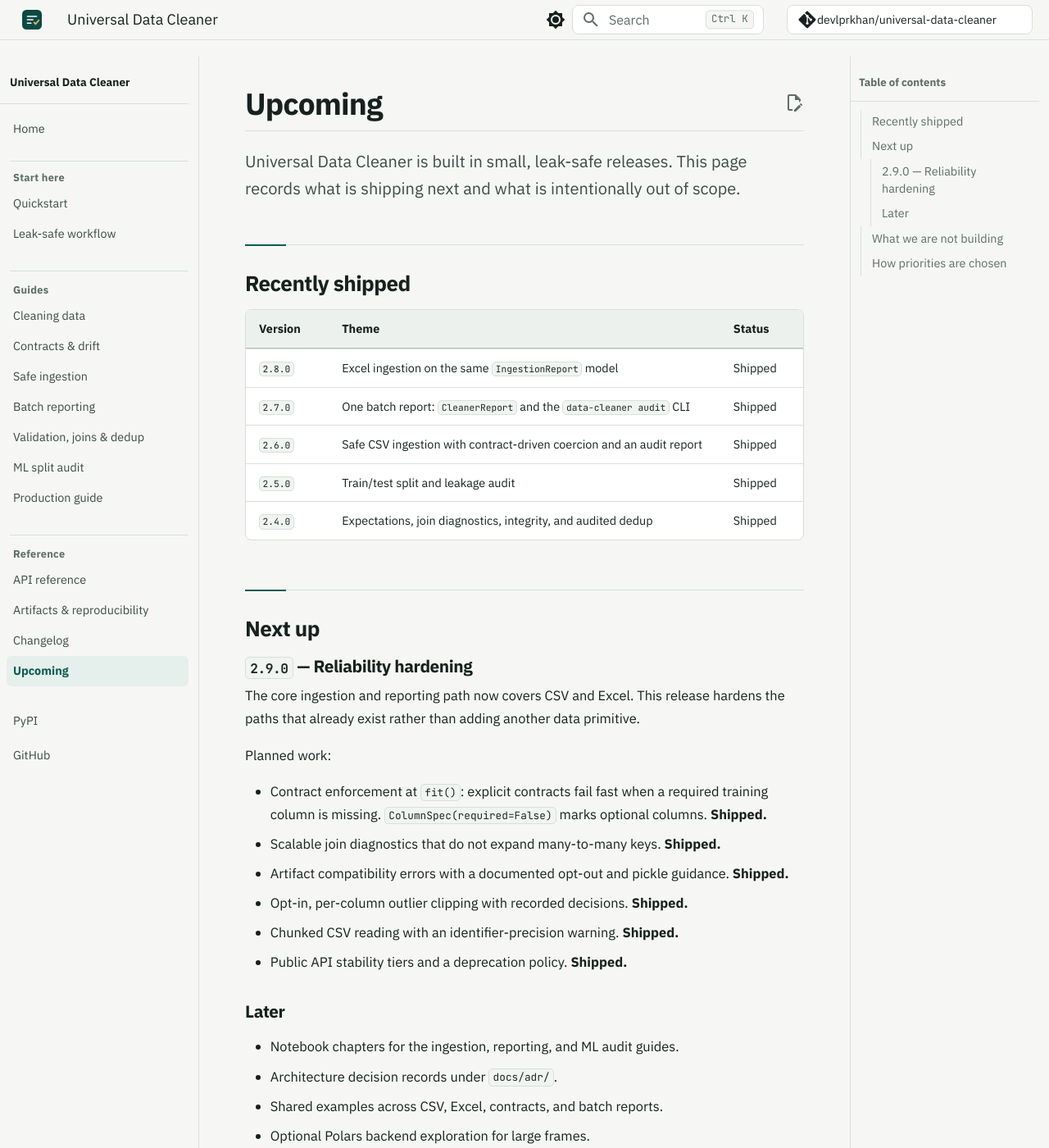
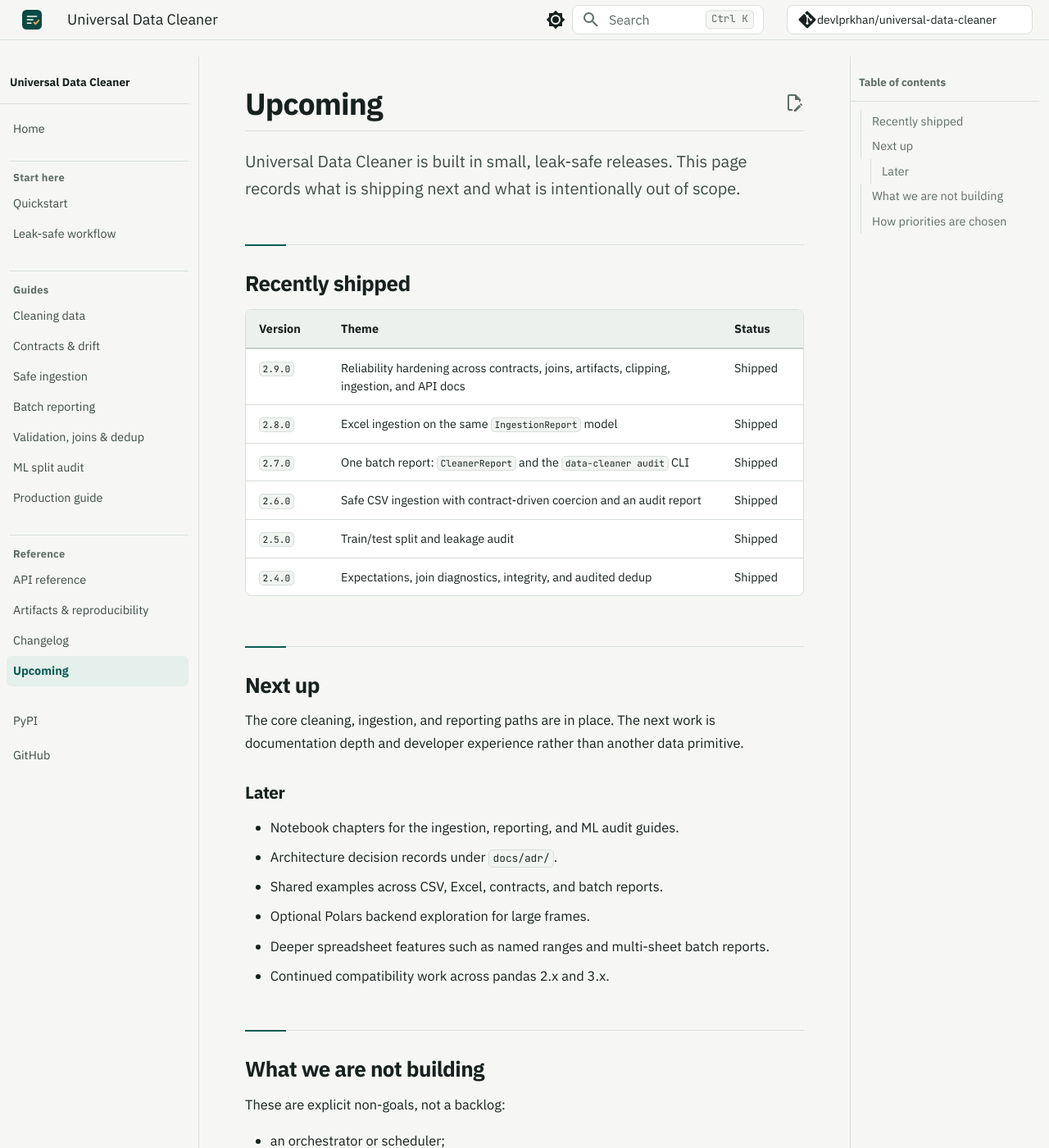
Before and after one commit to devlprkhan/universal-data-cleaner, an MkDocs documentation site: the page built from docs/upcoming.md, in a window 1280 px wide and 1400 px high. Shown: the whole window at 82% size. Built offline with MkDocs 1.6.1 and Material for MkDocs 9.7.7, drawn with Linux system fonts in a browser that asks for light colours; comment, search, counter and statistics services are not loaded.

Commit message:
chore: prepare 2.9.0 release (#37)
Bump the version to 2.9.0, move Unreleased into the 2.9.0 changelog section, and update the roadmap and upcoming docs to mark reliability hardening as shipped.

```diff
--- a/docs/upcoming.md
+++ b/docs/upcoming.md
@@ -8,6 +8,7 @@ what is shipping next and what is intentionally out of scope.
 
 | Version | Theme | Status |
 | --- | --- | --- |
+| `2.9.0` | Reliability hardening across contracts, joins, artifacts, clipping, ingestion, and API docs | Shipped |
 | `2.8.0` | Excel ingestion on the same `IngestionReport` model | Shipped |
 | `2.7.0` | One batch report: `CleanerReport` and the `data-cleaner audit` CLI | Shipped |
 | `2.6.0` | Safe CSV ingestion with contract-driven coercion and an audit report | Shipped |
@@ -16,22 +17,8 @@ what is shipping next and what is intentionally out of scope.
 
 ## Next up
 
-### `2.9.0` — Reliability hardening
-
-The core ingestion and reporting path now covers CSV and Excel. This release
-hardens the paths that already exist rather than adding another data primitive.
-
-Planned work:
-
-- Contract enforcement at `fit()`: explicit contracts fail fast when a required
-  training column is missing. `ColumnSpec(required=False)` marks optional
-  columns. **Shipped.**
-- Scalable join diagnostics that do not expand many-to-many keys. **Shipped.**
-- Artifact compatibility errors with a documented opt-out and pickle guidance.
-  **Shipped.**
-- Opt-in, per-column outlier clipping with recorded decisions. **Shipped.**
-- Chunked CSV reading with an identifier-precision warning. **Shipped.**
-- Public API stability tiers and a deprecation policy. **Shipped.**
+The core cleaning, ingestion, and reporting paths are in place. The next work is
+documentation depth and developer experience rather than another data primitive.
 
 ### Later
 
--- a/pyproject.toml
+++ b/pyproject.toml
@@ -4,7 +4,7 @@ build-backend = "setuptools.build_meta"
 
 [project]
 name = "universal-data-cleaner"
-version = "2.8.0"
+version = "2.9.0"
 description = "Production-ready, scikit-learn-compatible data cleaning transformer for pandas."
 readme = "README.md"
 license = "MIT"
--- a/src/data_cleaner/_version.py
+++ b/src/data_cleaner/_version.py
@@ -1,4 +1,4 @@
 """Single source of truth for the package version."""
 
-__version__ = "2.8.0"
+__version__ = "2.9.0"
 _ARTIFACT_VERSION = 2
```
Also changed, not shown: CHANGELOG.md (+2 -0 lines), ROADMAP.md (+11 -8 lines), 1 other file.
